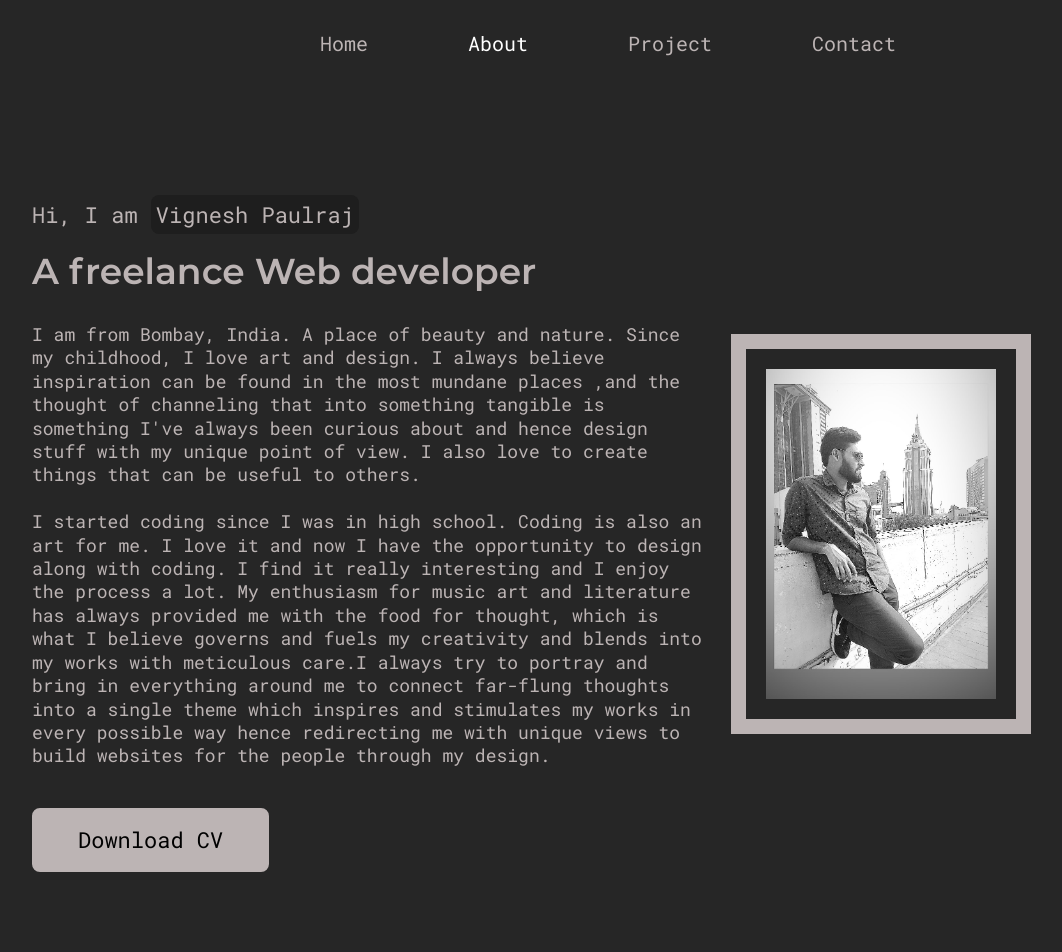
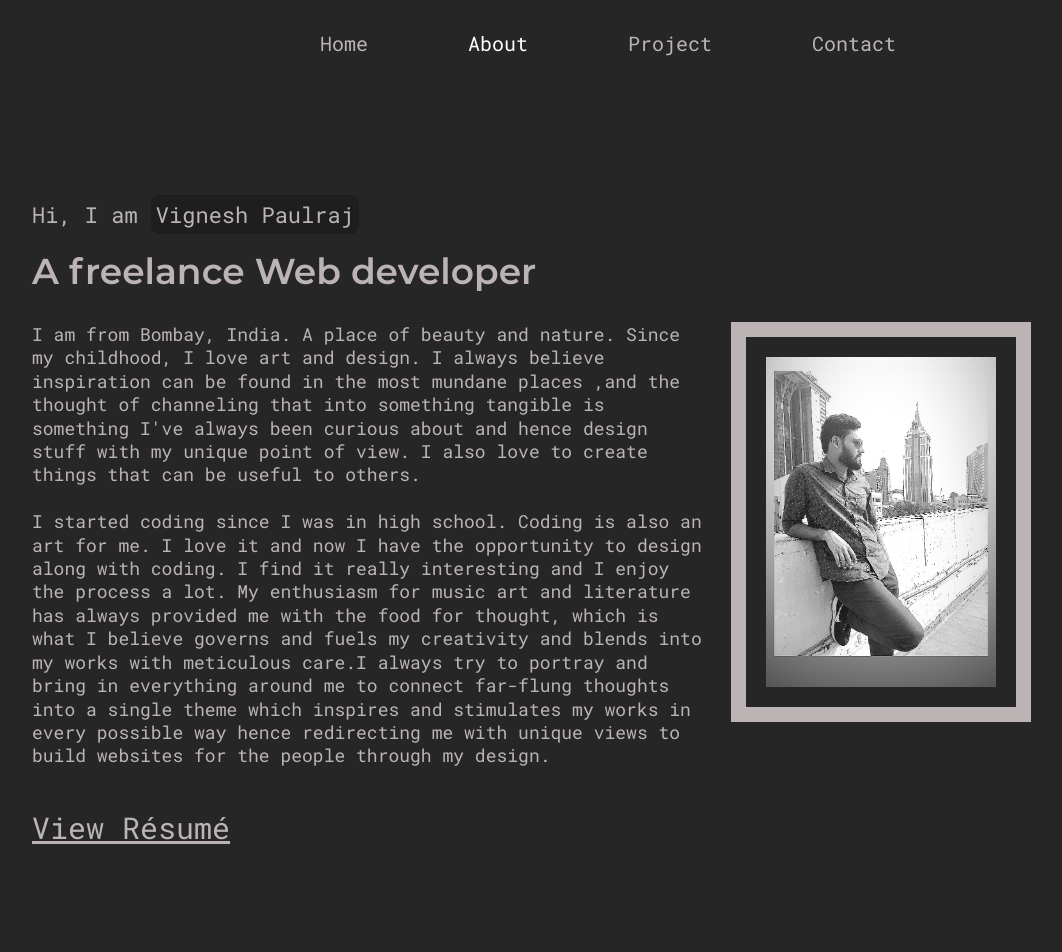
Before and after one commit to VIGNESH-2406/My-React-Portfolio, a React (Create React App) app: page /about in a window 1280 px wide. Shown: the top 952 px of the page, without its empty margins (32-1094 px from the left). Built offline with nearby package versions, Linux system fonts and the light colour scheme.

Commit message:
revised w resume

```diff
--- a/src/assets/data/projects.js
+++ b/src/assets/data/projects.js
@@ -8,15 +8,15 @@
 import ecommerceImg from '../images/ecommerce.jpg';
 
 const projects = [
-  {
-    id: uuidv4(),
-    name: 'Expense Tracker',
-    desc:
-      'An application to track all your expenses and help you keeping a check on your monthly expenses . I developed the website and the mobile app',
-    img: UTrackerImg,
-    url: 'https://money-manager-frontend2.netlify.app/',
-    page: 'ExpenseTracker',
-  },
+  // {
+  //   id: uuidv4(),
+  //   name: 'Expense Tracker',
+  //   desc:
+  //     'An application to track all your expenses and help you keeping a check on your monthly expenses . I developed the website and the mobile app',
+  //   img: UTrackerImg,
+  //   url: 'https://money-manager-frontend2.netlify.app/',
+  //   page: 'ExpenseTracker',
+  // },
   {
     id: uuidv4(),
     name: 'AirBnb clone',
@@ -26,15 +26,15 @@
     url: 'https://airbnb-frontend-ashy.vercel.app/',
     page: 'Airbnb',
   },
-  {
-    id: uuidv4(),
-    name: 'Social networking app',
-    desc:
-      'A social networking app to connect with friends, family and other people you know. Share Real time photos and videos',
-    img: blogPostImg,
-    url: 'https://airbnb-frontend-ashy.vercel.app/',
-    page: 'Airbnb',
-  },
+  // {
+  //   id: uuidv4(),
+  //   name: 'Social networking app',
+  //   desc:
+  //     'A social networking app to connect with friends, family and other people you know. Share Real time photos and videos',
+  //   img: blogPostImg,
+  //   url: 'https://airbnb-frontend-ashy.vercel.app/',
+  //   page: 'Airbnb',
+  // },
   {
     id: uuidv4(),
     name: 'eCommerce platform',
--- a/src/pages/About.js
+++ b/src/pages/About.js
@@ -58,6 +58,10 @@
     font-size: 3.6rem;
     text-transform: uppercase;
   }
+  a {
+    font-size: 3rem;
+    text-decoration: underline;
+  }
   @media only screen and (max-width: 768px) {
     padding: 10rem 0;
     .top-section {
@@ -110,7 +114,15 @@
                   people through my design.
                 </PText>
               </div>
-              <Button btnText="Download CV" btnLink="#" />
+
+              <a
+                className=" font-size: 10rem;"
+                href="https://docs.google.com/document/d/1Il019Shk6pH0FhrJk5blSLvFmYJTetXSHz7iQOhhbp0/edit#"
+                target="_blank"
+                rel="noreferrer"
+              >
+                View Résumé
+              </a>
             </div>
             <div className="right">
               <img src={AboutImg} alt="me" />
```
